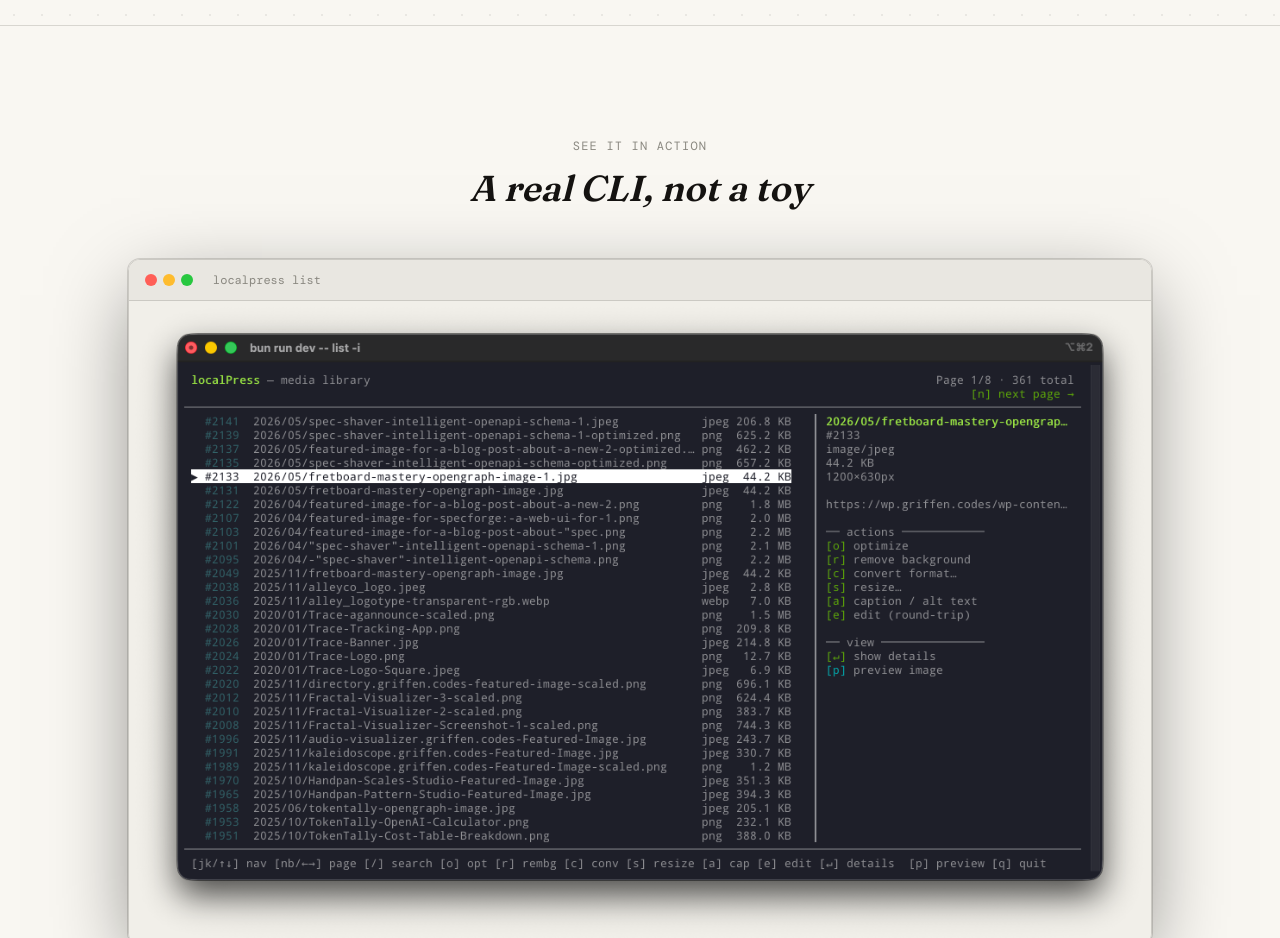
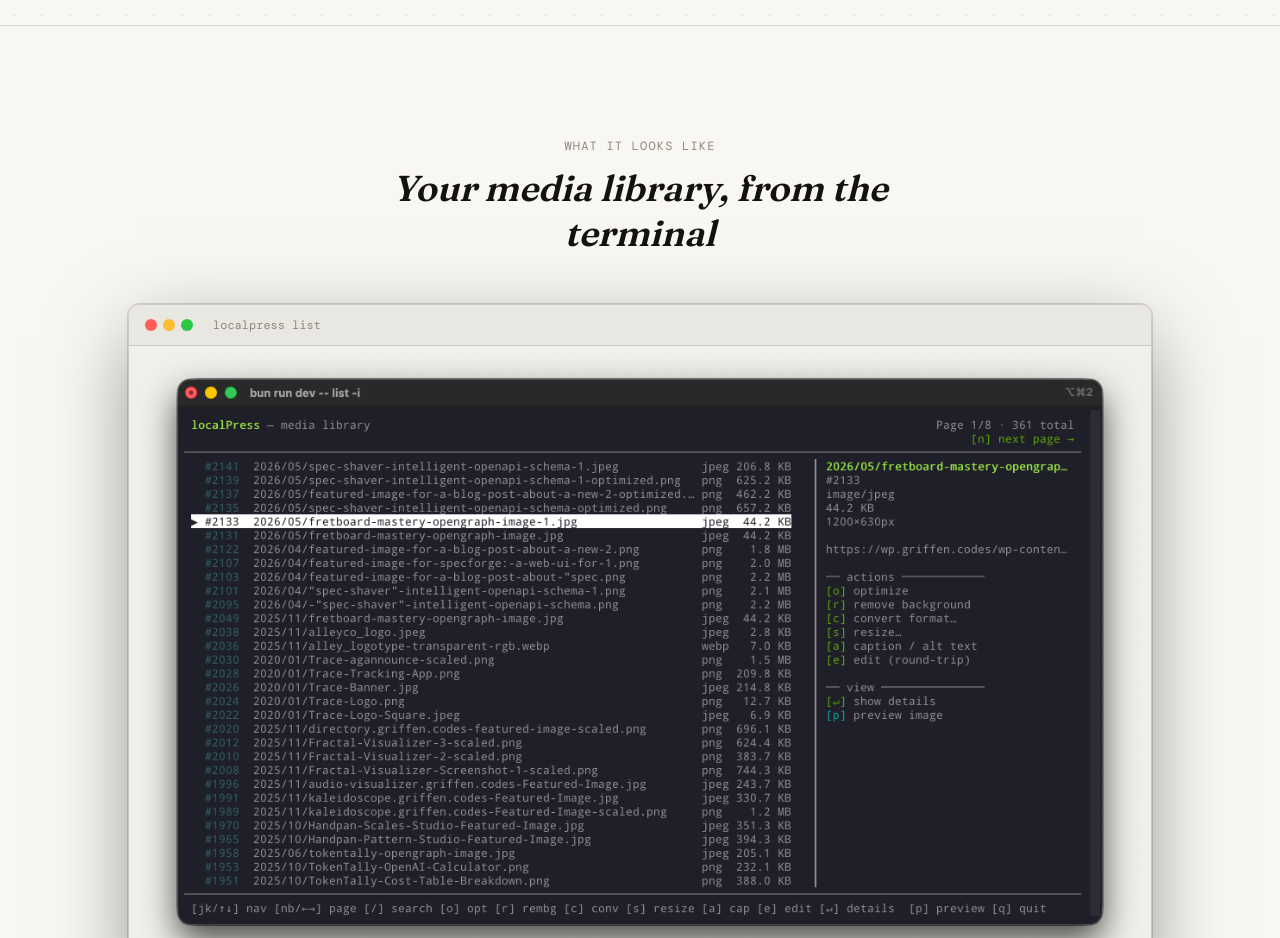
Before and after one commit to gfargo/localpress-www, a Next.js app: page / in a window 1280 px wide. Shown: the part 840-1778 px from the top of the page. Built offline with nearby package versions, Linux system fonts and the light colour scheme; no server answers; a web font is replaced by a local one.

Commit message:
copy: rework showcase section heading

```diff
--- a/components/Showcase.tsx
+++ b/components/Showcase.tsx
@@ -35,13 +35,13 @@
             className="mb-3 text-xs uppercase tracking-widest"
             style={{ color: "var(--dim)" }}
           >
-            See it in action
+            What it looks like
           </p>
           <h2
             className="font-display mx-auto max-w-lg text-3xl font-semibold italic leading-tight md:text-4xl"
             style={{ color: "var(--ink)" }}
           >
-            A real CLI, not a toy
+            Your media library, from the terminal
           </h2>
         </div>
 
```
